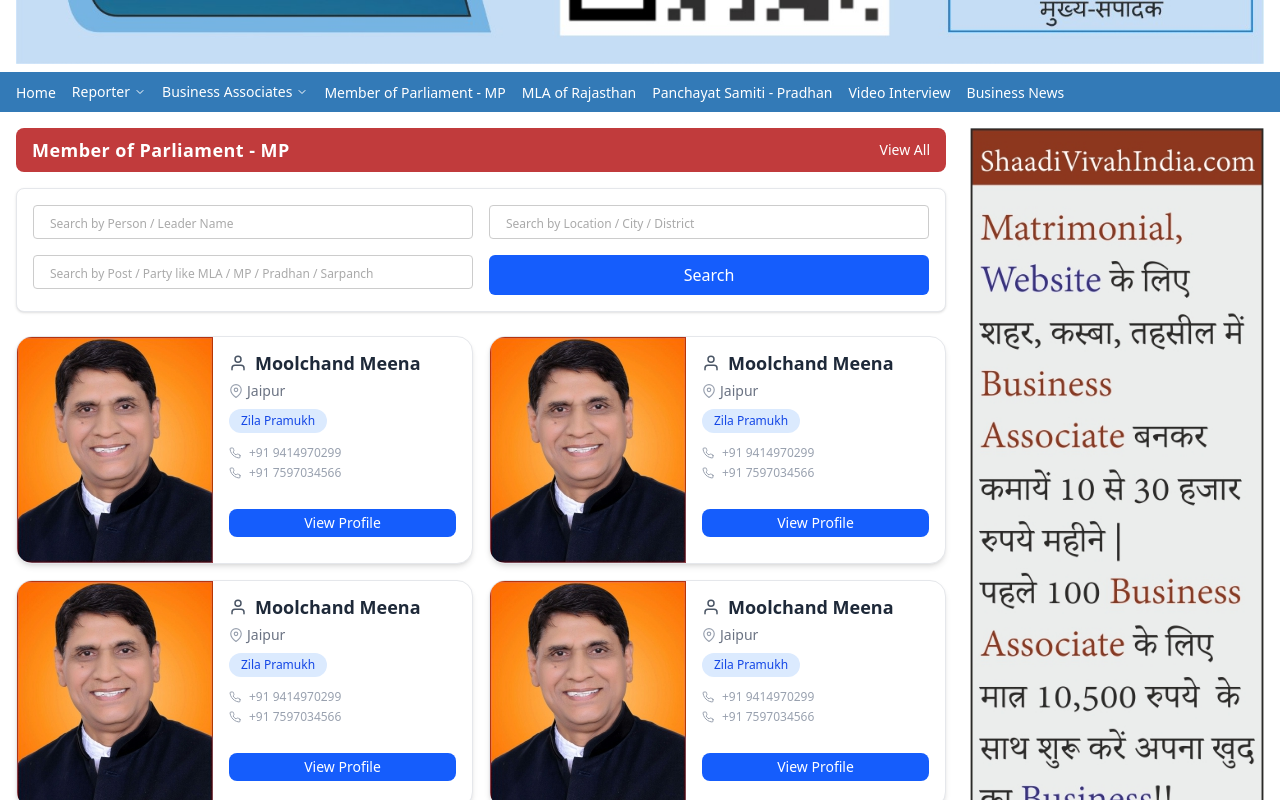
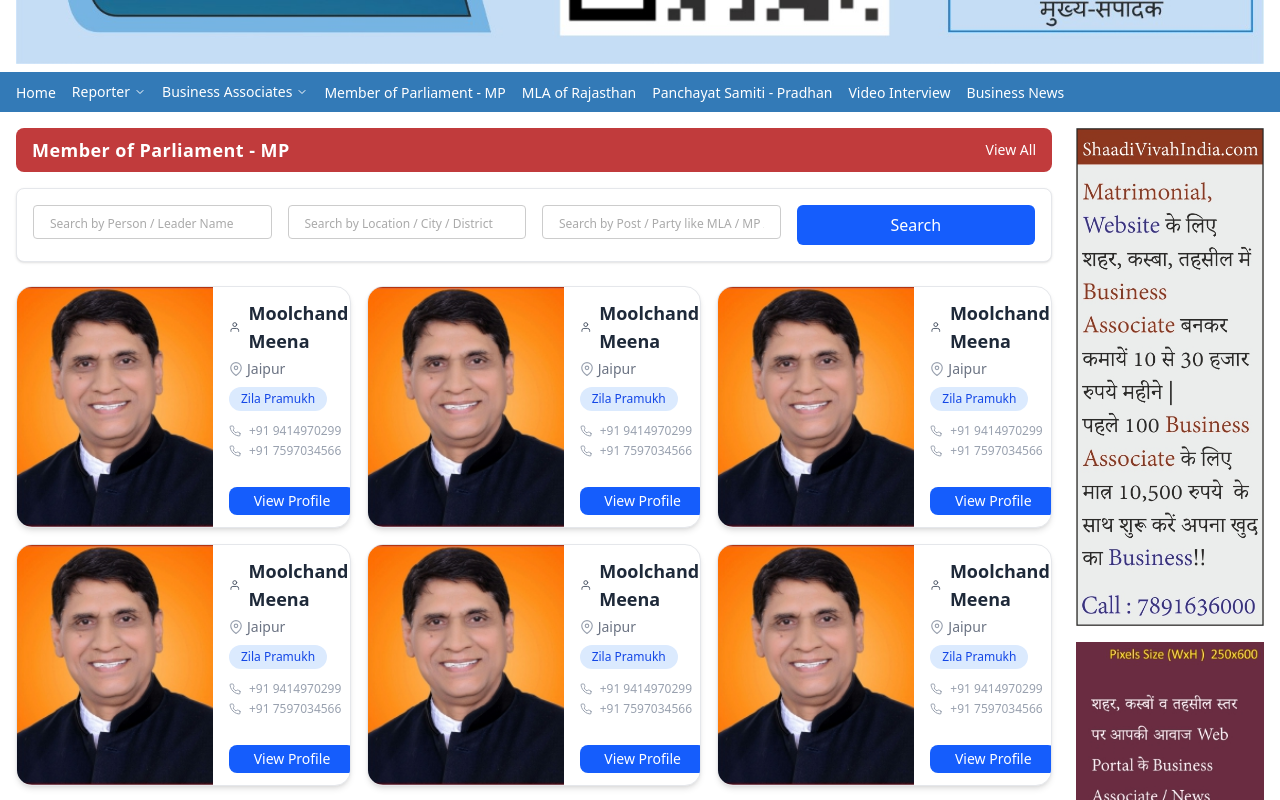
Before and after one commit to aapkiawazdeveloper-debug/aapki-awaz-website, a Next.js app: page /leader-of-rajasthan-minister-mla-mp-district in a window 1280 px wide. Shown: the part 400-1200 px from the top of the page. Built offline with nearby package versions, Linux system fonts and the light colour scheme.

Commit message:
artical and politician card responsive

```diff
--- a/src/app/(modules)/(site)/home/page.tsx
+++ b/src/app/(modules)/(site)/home/page.tsx
@@ -73,7 +73,7 @@ const HomePage = () => {
       <PageHeader pageTitle="News / Events" buttons={buttons} />
 
       <PageFilter />
-      <div className="grid grid-cols-1 sm:grid-cols-2 md:grid-cols-3 gap-4">
+      <div className="grid grid-cols-1 sm:grid-cols-2 md:grid-cols-3 lg:grid-cols-4 gap-4">
         {Array(13)
           .fill(null)
           .map((_, index) => (
--- a/src/app/(modules)/(site)/layout.tsx
+++ b/src/app/(modules)/(site)/layout.tsx
@@ -30,9 +30,9 @@ const SiteLayout = ({ children }: { children: React.ReactNode }) => {
         <Header />
 
         <div className="px-4 py-4 grid grid-cols-12 gap-6">
-          <main className="col-span-12 lg:col-span-9">{children}</main>
+          <main className="col-span-12 lg:col-span-10">{children}</main>
 
-          <div className="col-span-12 lg:col-span-3">
+          <div className="col-span-8 sm:col-span-5 lg:col-span-2">
             <Sidebar />
           </div>
         </div>
--- a/src/app/(modules)/(site)/leader-of-rajasthan-minister-mla-mp-district/page.tsx
+++ b/src/app/(modules)/(site)/leader-of-rajasthan-minister-mla-mp-district/page.tsx
@@ -17,7 +17,7 @@ const LeaderOfRajasthanMinisterMlaMpDistrictPage = () => {
       <PageHeader pageTitle="Member of Parliament - MP" buttons={buttons} />
 
       <PoliticianFilter />
-      <div className="grid grid-cols-1 md:grid-cols-2 gap-4">
+      <div className="grid grid-cols-1 sm:grid-cols-2 lg:grid-cols-2 xl:grid-cols-3  gap-4">
         {Array(13)
           .fill(null)
           .map((_, index) => (
--- a/src/app/shared/components/site/ui/filters/PoliticianFilter.tsx
+++ b/src/app/shared/components/site/ui/filters/PoliticianFilter.tsx
@@ -4,7 +4,7 @@ import CustomInput from "../form/CustomInput";
 const PoliticianFilter = () => {
   return (
     <div className="mb-6 bg-white border border-gray-200 rounded-lg shadow-sm p-4">
-      <form className="grid grid-cols-1 sm:grid-cols-2 lg:grid-cols-2 gap-4">
+      <form className="grid grid-cols-1 sm:grid-cols-2 lg:grid-cols-4 gap-4">
         {/* Search by Name */}
         <CustomInput placeholder="Search by Person / Leader Name" />
 
```
